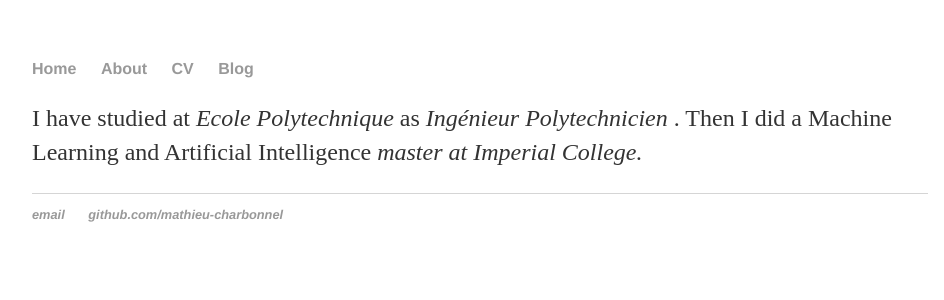
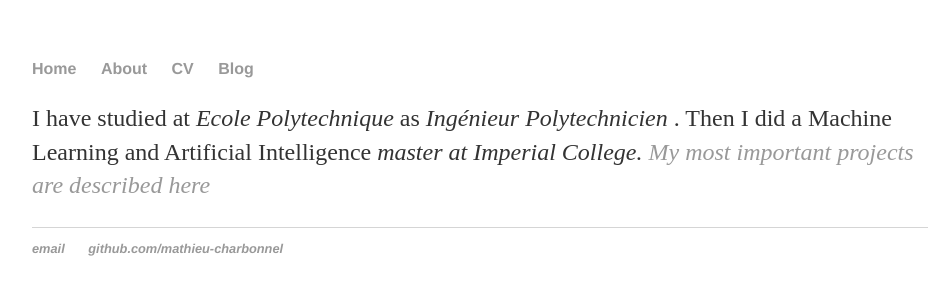
Before and after one commit to mathieu-charbonnel/mathieu-charbonnel.github.io, a Jekyll site: the page built from about/index.html, in a window 1280 px wide. Shown: the top 300 px of the page, without its empty margins (160-1104 px from the left). Built offline with Jekyll 4.4.1, drawn with Linux system fonts in a browser that asks for light colours; some of the changed lines change nothing that is shown.

Commit message:
Update index.html

```diff
--- a/about/index.html
+++ b/about/index.html
@@ -5,5 +5,5 @@
 <div class="blurb">
 	<p>I have studied at <em> Ecole Polytechnique</em> as <em> Ingénieur Polytechnicien </em>.
 	Then I did a </em> Machine Learning and Artificial Intelligence <em> master at Imperial College.
-	<a href="/blog" My most important projects are described here</a></p>
+	<a href="/blog"> My most important projects are described here</a></p>
 </div><!-- /.blurb -->
```
